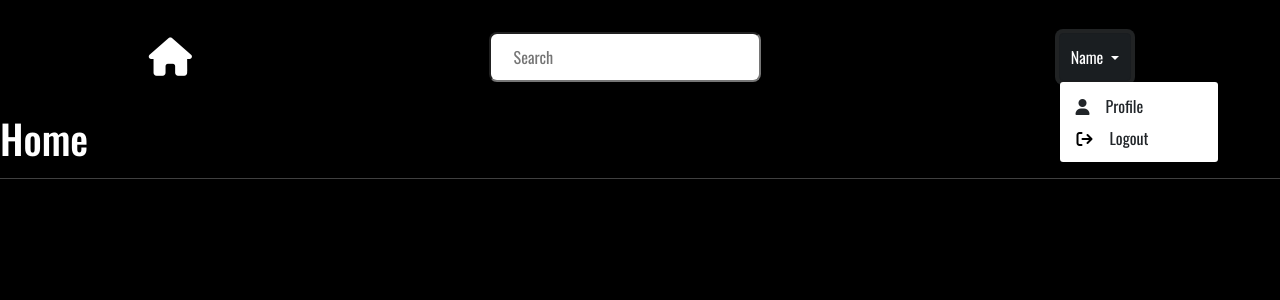
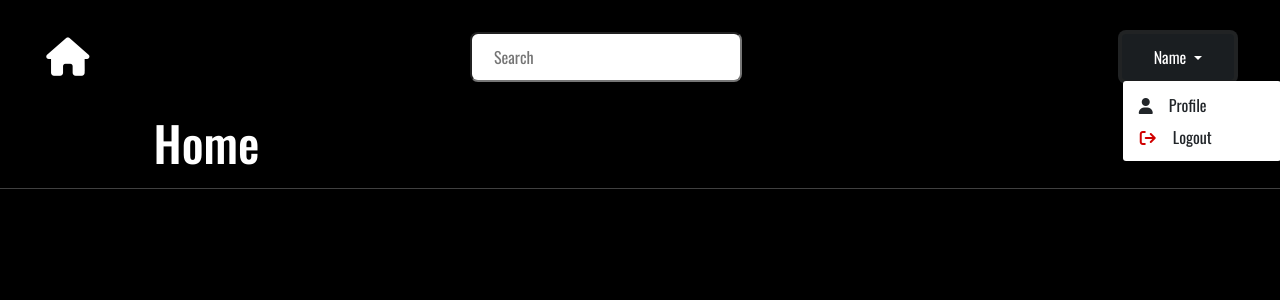
Before and after one commit to mishrakushal/dbms_project, a Flask app: page /home in a window 1280 px wide, after a click on "Name". Shown: the top 300 px of the page. Run offline with Flask 2, Linux system fonts and the light colour scheme; some libraries are stand-ins or nearby versions.

Commit message:
modified drop-down button

```diff
--- a/static/css/app_layout.css
+++ b/static/css/app_layout.css
@@ -3,8 +3,17 @@
     font-size: 2.4em;
 }
 
-.fa-arrow-right-from-bracket {
-    color: #000;
+.home__icon {
+    margin-left: -9em;
+}
+
+.fa-house:hover {
+    color: #3FAABF;
+    transition: 50ms;
+}
+
+.fa-arrow-right-from-bracket, .logout__option {
+    color: #D00000;
 }
 
 .navbar {
@@ -29,12 +38,32 @@ select {
     width: 10em;
 }
 
-.dropdown button, .dropdown button:hover, .dropdown button:focus {
+.dropdown button, .dropdown button:hover {
     color: #000;
     background-color: #FFF;
     padding: 0.7em;
+    width: 7em;
+}
+
+.dropdown button:focus {
+    outline: none;
+    box-shadow: none;
+    border: none;
 }
 
 .dropdown-menu a i {
     padding-right: 1em;
 }
+
+.dropdown {
+    margin-right: -9em;
+}
+
+.page__title h1 {
+    padding-left: 3.2em;
+    font-size: 3rem;
+}
+
+.horizontal__line {
+    margin: 1em 7em;
+}
```
